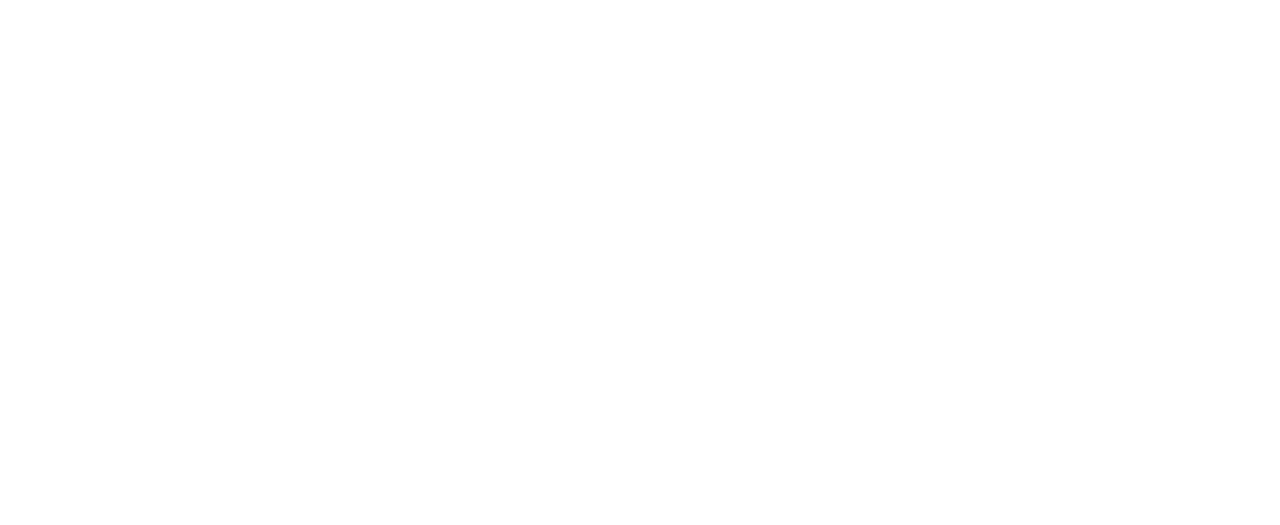
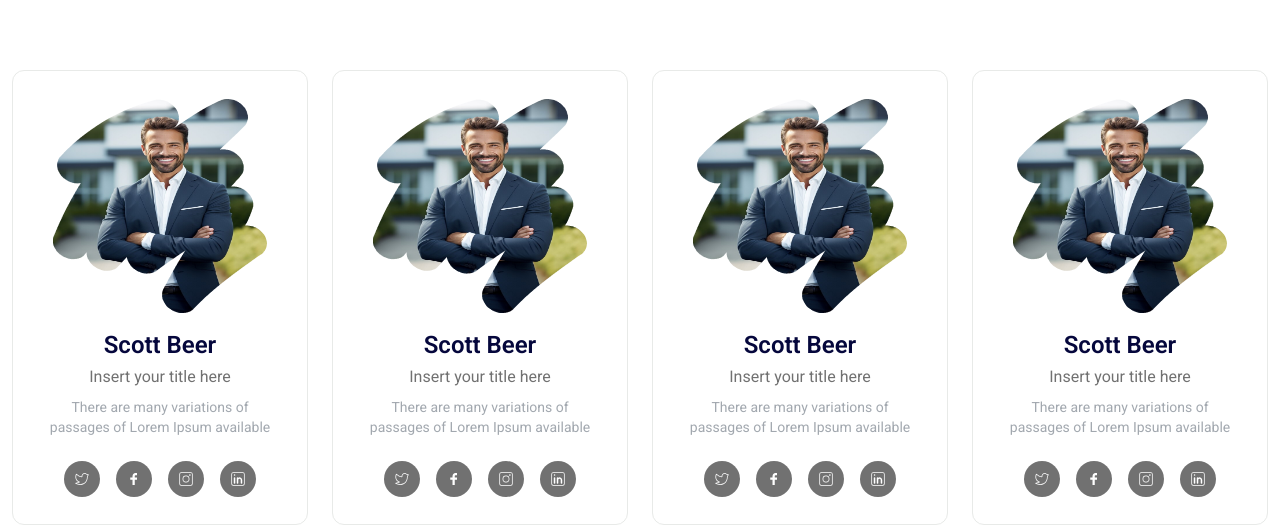
Before and after one commit to Tasniasamia/roofstick_appstick, a Next.js app: page / in a window 1280 px wide. Shown: the part 9048-9573 px from the top of the page. Before the commit the page ends 8998 px from the top, so only its background shows below. Built offline with nearby package versions, Linux system fonts and the light colour scheme.

Commit message:
teamCard ready

```diff
--- a/app/(site)/page.tsx
+++ b/app/(site)/page.tsx
@@ -8,6 +8,7 @@
 import OurBlog from '@/components/(site)/home/ourBlog';
 import OurClients from '@/components/(site)/home/ourClients';
 import OurService from '@/components/(site)/home/ourService';
+import OurTeam from '@/components/(site)/home/ourTeam';
 import OurTestimonial from '@/components/(site)/home/ourTestimonial';
 import Properties from '@/components/(site)/home/properties';
 import Work from '@/components/(site)/home/work';
@@ -28,12 +29,14 @@
             <About/>
             <CardStackSlider/>
             <div className='relative'>
-            <Image src="/vector-xl.png" width={2000} height={2000} alt="vector" className='object-center w-full h-[1579px] absolute  top-[-388px] left-0'/>
+            <Image src="/vector-xl.png" width={2000} height={2000} alt="vector" className='object-center lg:block hidden w-full h-[1579px] absolute  top-[-388px] left-0'/>
             <OurClients/>
             <OurBlog/>
             </div>
             <ContactUs1/>
             <ContactUs2/>
+            <OurTeam/>
+
         </div>
     );
 };
--- a/app/globals.css
+++ b/app/globals.css
@@ -528,3 +528,8 @@
 background-color:white!important;
 color:#A2A8AF!important;
 }
+@media (min-width: 1280px) {
+  .contact{
+  boxShadow: 0 24px 40px -10px rgba(15, 28, 51, 0.16) ;
+  }
+}
--- a/components/(site)/home/contactUs2.tsx
+++ b/components/(site)/home/contactUs2.tsx
@@ -166,8 +166,8 @@
   return (
     <div className="lg:mt-[120px] mt-[60px]">
       <div
-        className="container bg-white rounded-xl lg:border border-[#E8EAE8] flex flex-col lg:flex-row justify-between items-center lg:h-[700px] h-auto overflow-hidden"
-        style={{ boxShadow: "0 24px 40px -10px rgba(15, 28, 51, 0.16)" }}
+        className="container contact bg-white rounded-xl lg:border border-[#E8EAE8] flex flex-col lg:flex-row justify-between items-center lg:h-[700px] h-auto overflow-hidden"
+        // style={{ }}
       >
         {/* ---------- Left Form Section ---------- */}
         <form
--- /dev/null
+++ b/components/(site)/home/ourTeam.tsx
@@ -0,0 +1,19 @@
+import TeamCard from "@/components/common/card/teamCard";
+import React from "react";
+
+const OurTeam = () => {
+  return (
+    <div className="lg:mt-[120px] mt-[60px] 2xl:px-0 px-3">
+      <div className="container">
+        <div className="grid xl:grid-cols-4 lg:grid-cols-3 sm:grid-cols-2 grid-cols-1 gap-6">
+          <TeamCard />
+          <TeamCard />
+          <TeamCard />
+          <TeamCard />
+        </div>
+      </div>
+    </div>
+  );
+};
+
+export default OurTeam;
--- /dev/null
+++ b/components/common/card/teamCard.tsx
@@ -0,0 +1,43 @@
+import Image from "next/image";
+import React from "react";
+import { CiInstagram, CiLinkedin, CiTwitter } from "react-icons/ci";
+import { TiSocialFacebook } from "react-icons/ti";
+
+const TeamCard = () => {
+  return (
+    <div className="p-[27.5px]  border border-[#E8EAE8] rounded-xl flex flex-col items-center">
+      <Image
+        src="/man.png"
+        alt="team"
+        className="h-[214px] w-[214px] mask-[url(/mask.png)] object-center"
+        width={500}
+        height={500}
+      />
+      <h4 className="text-2xl font-roboto font-semibold text-primary text-center pt-4 cursor-pointer">
+        Scott Beer
+      </h4>
+      <p className="text-base font-roboto text-secondary text-center mt-1 mb-2">
+        Insert your title here
+      </p>
+      <p className="text-[#A2A8AF] font-roboto text-sm text-center">
+        There are many variations of passages of Lorem Ipsum available
+      </p>
+      <div className="mt-6 flex justify-center items-center gap-4">
+        <div className="h-9 w-9 cursor-pointer bg-[#717171] text-white rounded-full grid place-items-center">
+          <CiTwitter size={18} className="text-[18px]" />
+        </div>
+        <div className="h-9 w-9 cursor-pointer bg-[#717171] text-white rounded-full grid place-items-center">
+          <TiSocialFacebook size={18} className="text-[18px]" />
+        </div>
+        <div className="h-9 w-9 cursor-pointer bg-[#717171] text-white rounded-full grid place-items-center">
+          <CiInstagram size={18} className="text-[18px]" />
+        </div>
+        <div className="h-9 w-9 cursor-pointer bg-[#717171] text-white rounded-full grid place-items-center">
+          <CiLinkedin size={18} className="text-[18px]" />
+        </div>
+      </div>
+    </div>
+  );
+};
+
+export default TeamCard;
```
Also changed, not shown: public/mask.png (added).
